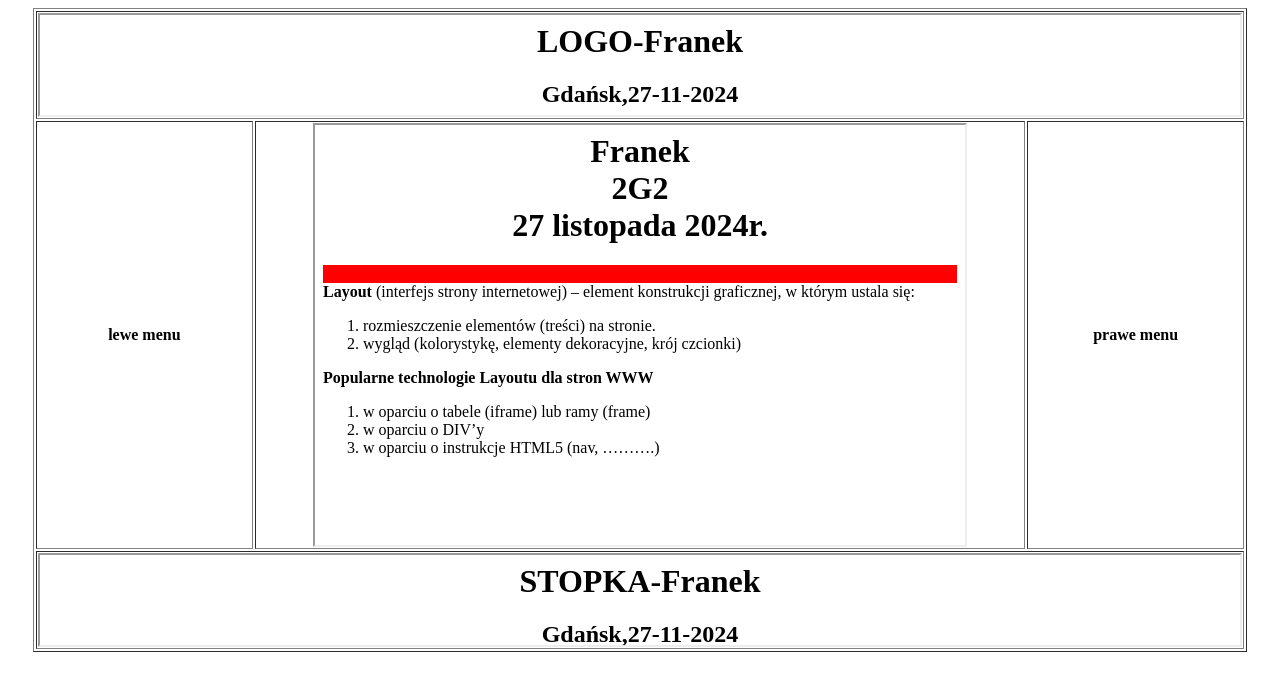
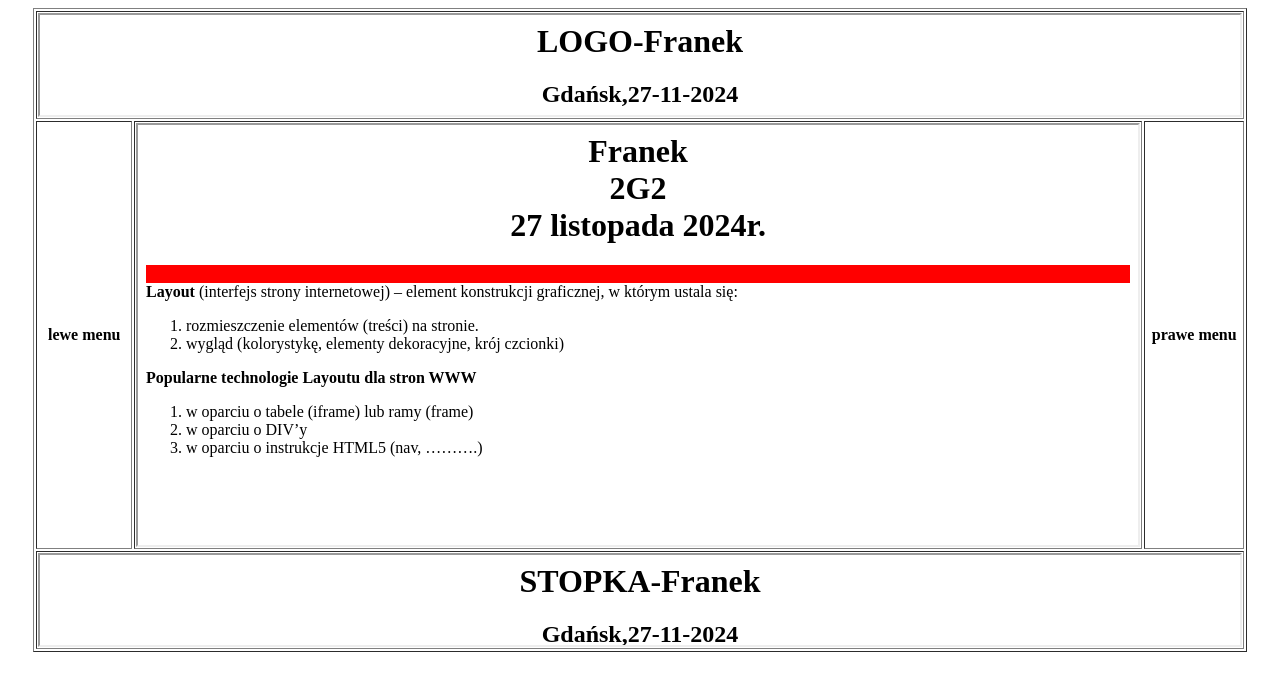
Before and after one commit to AdrianFranek/Adrian_z12_z13, a plain HTML site: page index.html in a window 1280 px wide. Drawn offline with Linux system fonts and the light colour scheme.

Commit message:
Update index.html

```diff
--- a/index.html
+++ b/index.html
@@ -14,7 +14,7 @@
 <b>lewe menu</b>
 </td>
 <td align=center>
-<iframe width=650 height=420 name="obszar_glowny" src="https://adrianfranek.github.io/Adrian_z12_z13/start.html" border="0"></iframe>
+<iframe width=1000 height=420 name="obszar_glowny" src="https://adrianfranek.github.io/Adrian_z12_z13/start.html" border="0"></iframe>
 </td>
 <td width=18% align="center">
 <b>prawe menu</b>
```
